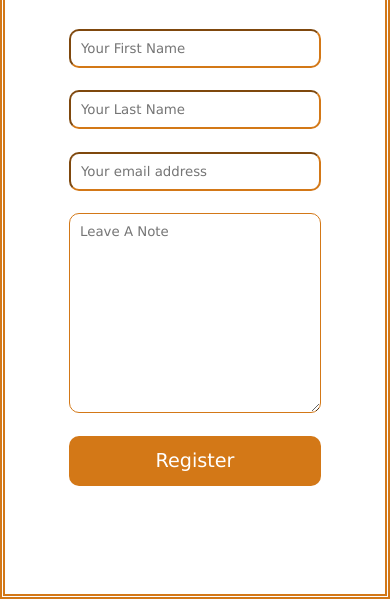
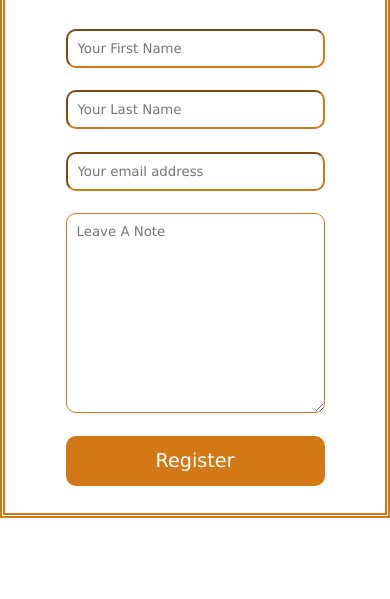
Before and after one commit to mishael-codes/English-Expressions, a plain HTML site: page index.html in a window 390 px wide. Shown: the part 245-844 px from the top of the page. Drawn offline with Linux system fonts and the light colour scheme.

Commit message:
Update style.css

```diff
--- a/style.css
+++ b/style.css
@@ -6,6 +6,7 @@
 }
 
 .container {
+  position: relative;
   display: flex;
   align-items: center;
   justify-content: center;
@@ -85,7 +86,7 @@ input:focus,
 @media (max-width: 900px) {
     #form{
         width: 100%;
-        height: 100vh;
-        padding: 10px;
+        height: auto;
+        padding: 5px;
     }
 }
```
